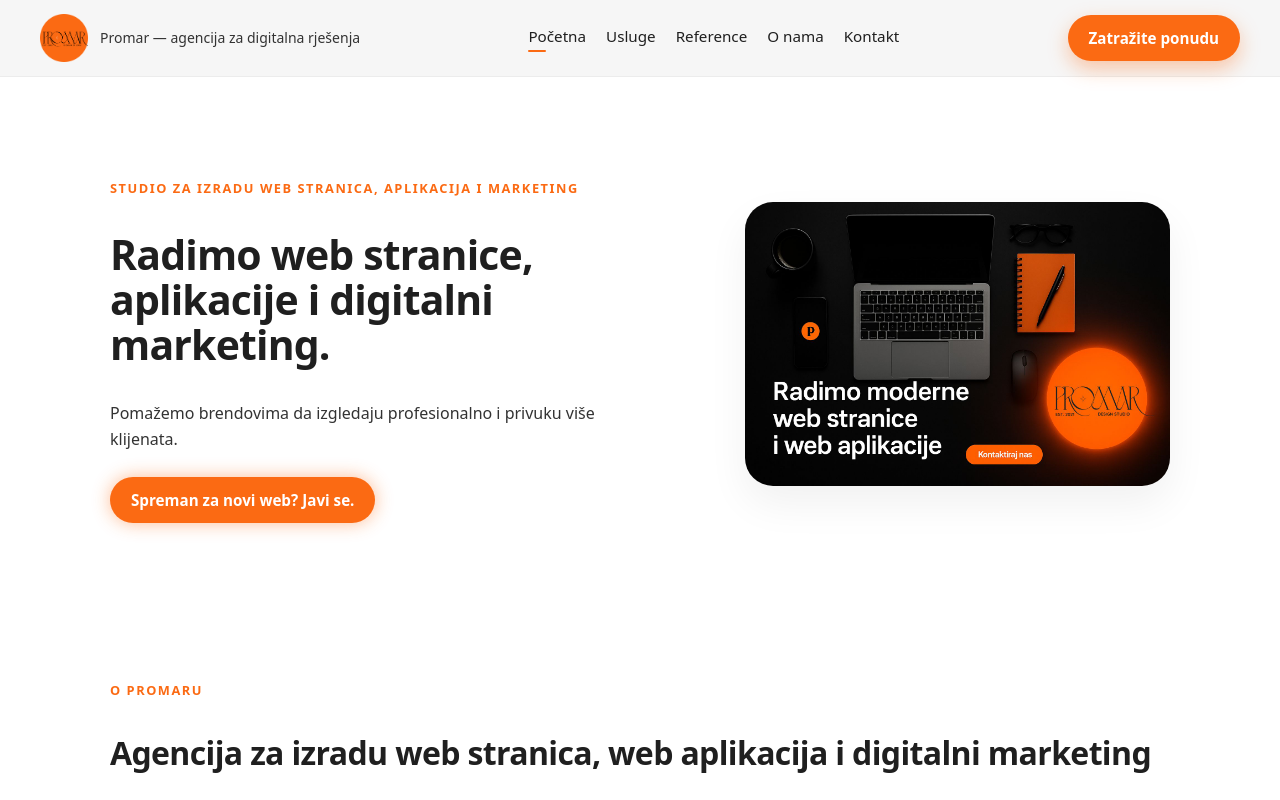
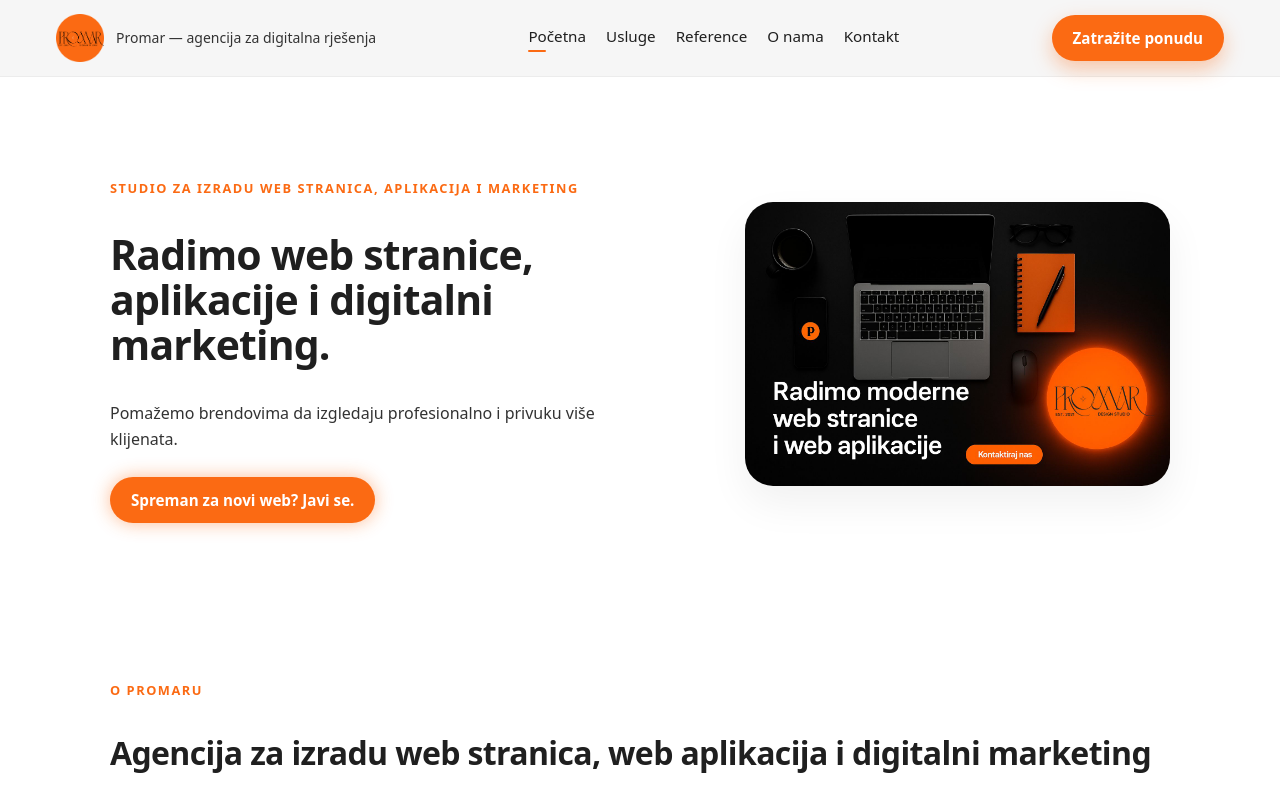
Before and after one commit to Ren0g/promar, a Next.js app: page / in a window 1280 px wide. Shown: the top 800 px of the page. Built offline with nearby package versions, Linux system fonts and the light colour scheme.

Commit message:
Update globals.css

```diff
--- a/app/globals.css
+++ b/app/globals.css
@@ -657,6 +657,11 @@ p {
    ============================ */
 
 /* Tablet & small desktop */
+/* Better spacing for mobile header */
+.header-inner {
+  padding-left: 16px;
+  padding-right: 16px;
+}
 @media (max-width: 992px) {
   .hero-inner,
   .two-cols,
@@ -679,6 +684,11 @@ p {
 }
 
 /* Mobile */
+/* Better spacing for mobile header */
+.header-inner {
+  padding-left: 16px;
+  padding-right: 16px;
+}
 @media (max-width: 768px) {
   .cards-grid,
   .references-grid {
```
